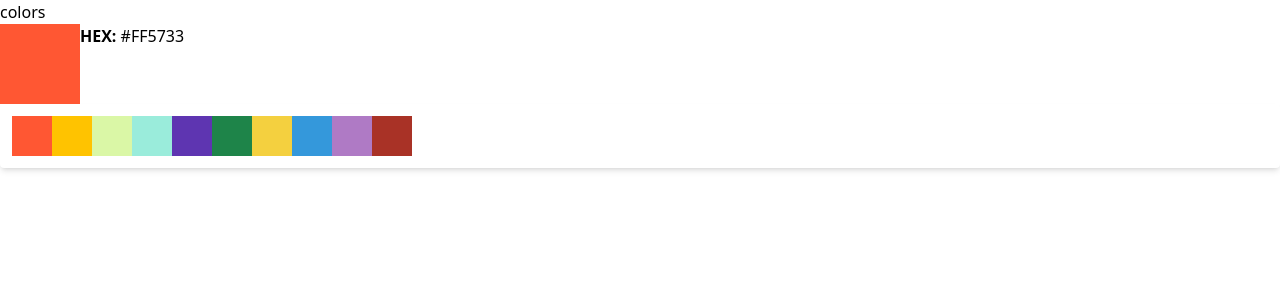
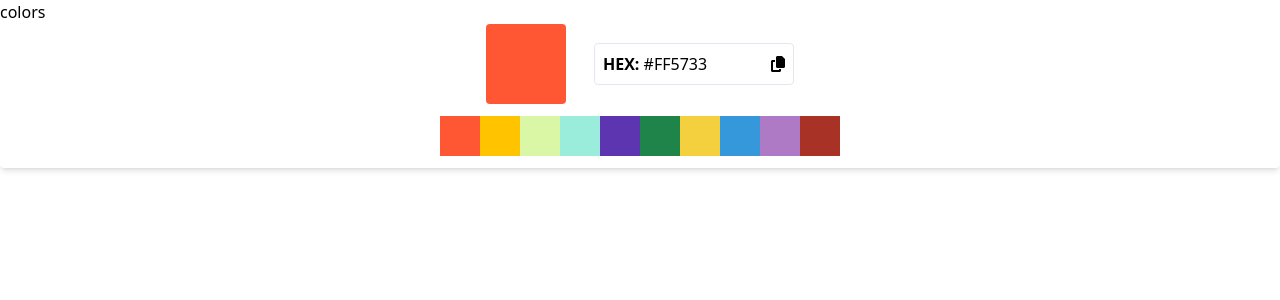
Before and after one commit to Mark-Alexis-Posadas/react-hooks-exercises, a React (Vite) app: page / in a window 1280 px wide. Shown: the top 300 px of the page. Built offline with nearby package versions, Linux system fonts and the light colour scheme.

Commit message:
added clipboard functions

```diff
--- a/package.json
+++ b/package.json
@@ -10,6 +10,10 @@
     "preview": "vite preview"
   },
   "dependencies": {
+    "@fortawesome/fontawesome-free": "^6.5.2",
+    "@fortawesome/fontawesome-svg-core": "^6.5.2",
+    "@fortawesome/free-solid-svg-icons": "^6.5.2",
+    "@fortawesome/react-fontawesome": "^0.2.0",
     "react": "^18.2.0",
     "react-dom": "^18.2.0"
   },
--- a/src/UseState/ColorPicker.jsx
+++ b/src/UseState/ColorPicker.jsx
@@ -1,4 +1,6 @@
 import { useState } from "react";
+import { FontAwesomeIcon } from "@fortawesome/react-fontawesome";
+import { faCopy } from "@fortawesome/free-solid-svg-icons";
 
 const colors = [
   { id: 1, hex: "#FF5733" },
@@ -15,6 +17,14 @@ const colors = [
 
 export default function ColorPicker() {
   const [hexColor, setHexColor] = useState(colors[0].hex);
+  const [copyToClipboard, setCopyToClipBoard] = useState(false);
+
+  const handleCopy = () => {
+    // setCopyToClipBoard(!copyToClipboard);
+    navigator.clipboard
+      .writeText(hexColor)
+      .then(() => setCopyToClipBoard(true).cath((e) => setCopyToClipBoard(e)));
+  };
 
   const handleClick = (color) => {
     setHexColor(color);
@@ -25,18 +35,30 @@ export default function ColorPicker() {
       <div className="bg-white shadow-[0 5px 10px rgba(0, 0, 0, 0.12)] rounded transition-[all 0.2s ease]">
         <h2>colors</h2>
 
-        <div className="flex items-cener">
+        <div className="flex items-center justify-center">
           <div
-            className="w-20 h-20"
+            className="w-20 h-20 rounded mr-7"
             style={{ backgroundColor: hexColor }}
           ></div>
-          <h3 className="font-bold">
-            HEX: <span className="font-light">{hexColor}</span>
-          </h3>
+          <div className="flex flex-col">
+            {copyToClipboard && (
+              <p className="text-green-500">Copied to clipboard</p>
+            )}
+            <div className="border border-slate-200 p-2 rounded flex items-center justify-between w-[200px]">
+              <h3 className="font-bold">
+                HEX: <span className="font-light">{hexColor}</span>
+              </h3>
+              <FontAwesomeIcon
+                icon={faCopy}
+                className="cursor-pointer"
+                onClick={(e) => handleCopy(e)}
+              />
+            </div>
+          </div>
         </div>
       </div>
 
-      <div className="flex items-center bg-white shadow-md p-3 rounded">
+      <div className="flex items-center justify-center bg-white shadow-md p-3 rounded">
         {colors.map((color) => (
           <div
             onClick={() => handleClick(color.hex)}
```
Also changed, not shown: 1 other file (tests, documents, lock files or other folders).
